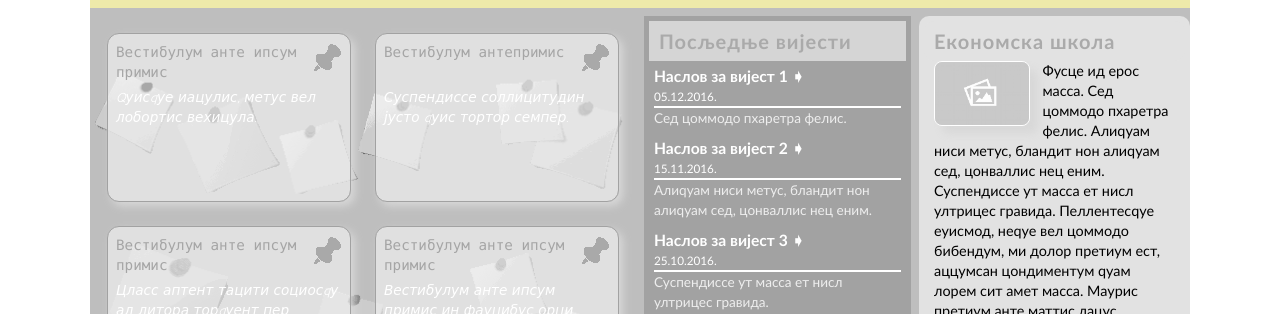
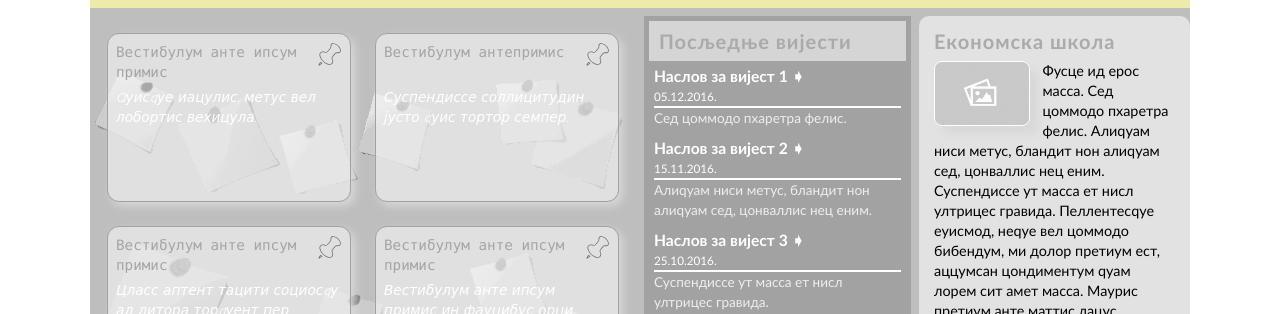
Before and after one commit to stdarkobn/skola, a plain HTML site: page index.html in a window 1280 px wide. Shown: the part 463-777 px from the top of the page. Drawn offline with Linux system fonts and the light colour scheme.

Commit message:
Dodata SVG pin ikonica

```diff
--- a/css/style.css
+++ b/css/style.css
@@ -106,7 +106,7 @@ p {  padding: 0.8em; }
     margin: 0px 0px 6px 0px;
     padding-right: 24px;
     min-height: 40px;
-    background:url(../img/bcg/pin.png) no-repeat top right;
+    background:url(../img/bcg/opt-pin-1.svg) no-repeat top right;
     font-size: 1.05em;
     font-family: "Lucida Console", "Monaco", monospace;
     font-weight: normal;
```
Also changed, not shown: img/bcg/opt-pin-1.svg (added), img/bcg/opt-pin-2.svg (added), img/bcg/pin.png (deleted), img/bcg/star-1.png (deleted), 5 other files.
